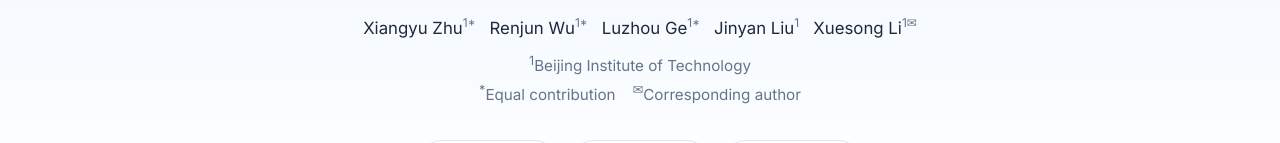
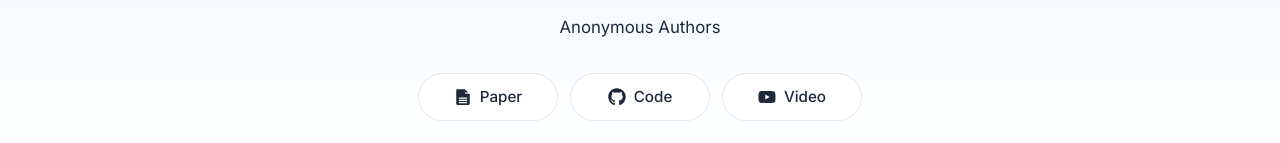
Before and after one commit to ICR-Lab/GeoHAT, a plain HTML site: page index.html in a window 1280 px wide. Shown: the part 183-326 px from the top of the page. Drawn offline with Linux system fonts and the light colour scheme.

Commit message:
update page

```diff
--- a/index.html
+++ b/index.html
@@ -146,7 +146,7 @@
 
         /* Sections */
         section {
-            padding: 48px 0;
+            padding: 24px 0;
         }
 
         section h2 {
@@ -350,15 +350,9 @@
         <div class="container">
             <h1><span>GeoHAT</span>: Geometry-Adaptive Hybrid Action<br>Transformer for Mobile Manipulation</h1>
             <p class="authors">
-                Xiangyu Zhu<sup>1*</sup>&nbsp;&nbsp;
-                Renjun Wu<sup>1*</sup>&nbsp;&nbsp;
-                Luzhou Ge<sup>1*</sup>&nbsp;&nbsp;
-                Jinyan Liu<sup>1</sup>&nbsp;&nbsp;
-                Xuesong Li<sup>1✉</sup>
+                Anonymous Authors
             </p>
             <p class="affiliations">
-                <sup>1</sup>Beijing Institute of Technology<br>
-                <sup>*</sup>Equal contribution &nbsp;&nbsp; <sup>✉</sup>Corresponding author
             </p>
             <div class="links">
                 <a href="https://arxiv.org/abs/2606.13394" target="_blank" class="btn btn-outline"><svg class="btn-icon" xmlns="http://www.w3.org/2000/svg" viewBox="0 0 512 512" width="18" height="18" fill="currentColor"><path d="M96 32C78.3 32 64 46.3 64 64v384c0 17.7 14.3 32 32 32h320c17.7 0 32-14.3 32-32V160H336c-17.7 0-32-14.3-32-32V32H96zm208 0v96h96L304 32zM152 272h208c8.8 0 16 7.2 16 16s-7.2 16-16 16H152c-8.8 0-16-7.2-16-16s7.2-16 16-16zm0 64h208c8.8 0 16 7.2 16 16s-7.2 16-16 16H152c-8.8 0-16-7.2-16-16s7.2-16 16-16zm0 64h208c8.8 0 16 7.2 16 16s-7.2 16-16 16H152c-8.8 0-16-7.2-16-16s7.2-16 16-16z"/></svg> Paper</a>
```
